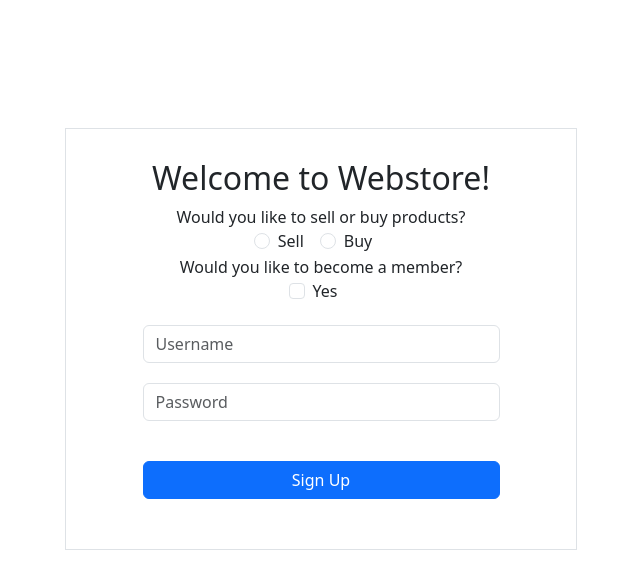
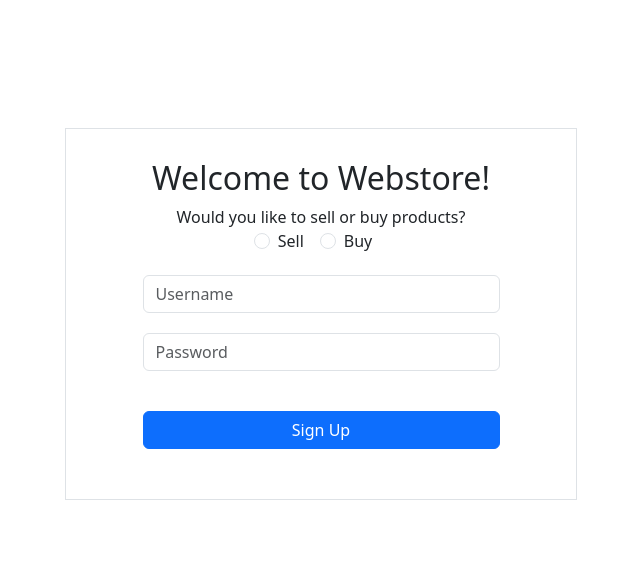
Before and after one commit to ashleylclark/online-marketplace, a React (Vite) app in the folder online-marketplace/: page /signup in a window 1280 px wide. Shown: the top 588 px of the page, without its empty margins (319-959 px from the left). Built offline with nearby package versions, Linux system fonts and the light colour scheme.

Commit message:
added more page navigation capability

```diff
--- a/online-marketplace/src/pages/log in/LogIn.jsx
+++ b/online-marketplace/src/pages/log in/LogIn.jsx
@@ -2,7 +2,7 @@ import Container from 'react-bootstrap/Container'
 import Form from 'react-bootstrap/Form'
 import Button from 'react-bootstrap/Button'
 import Nav from 'react-bootstrap/Nav'
-import {Link} from 'react-router-dom'
+import { Link } from 'react-router-dom'
 
 import './login.css'
 
@@ -12,7 +12,9 @@ const LogIn = () => {
       <h2>Welcome to Webstore!</h2>
       <Form.Control className='input-form' type='text' placeholder='Username' />
       <Form.Control className='input-form' type='password' placeholder='Password' />
-      <Button id='logIn-btn' variant='primary' type='submit'>Log In</Button>
+      <Link to="/home">
+        <Button id='logIn-btn' variant='primary' type='submit'>Log In</Button>
+      </Link>
       <Nav>
         <Link id='signUp-btn' to="signup">Don't have an account?</Link>
       </Nav>
--- a/online-marketplace/src/pages/sign up/SignUp.jsx
+++ b/online-marketplace/src/pages/sign up/SignUp.jsx
@@ -1,3 +1,5 @@
+import { useState } from 'react';
+import { Link } from 'react-router-dom';
 import Container from 'react-bootstrap/Container';
 import Form from 'react-bootstrap/Form';
 import Button from 'react-bootstrap/Button';
@@ -13,20 +15,24 @@ const askMember = () => {
 }
 
 const SignUp = () => {
+  const [selected, setSelected] = useState(null);
+
   return (
     <div>
       <Container id='sign-up' className='text-center border'>
         <h2>Welcome to Webstore!</h2>
         <p>Would you like to sell or buy products?</p>
         <Form>
-          <Form.Check inline type='radio' group='sb-grp' id='seller-chk' label='Sell' />
-          <Form.Check inline type='radio' group='sb-grp' id='customer-chk' label='Buy' />
+          <Form.Check inline type='radio' name='sb-grp' id='seller-chk' label='Sell' onChange={() => setSelected(0)} />
+          <Form.Check inline type='radio' name='sb-grp' id='customer-chk' label='Buy' onChange={() => setSelected(1)} />
         </Form>
-        {/* if customer: member? */}
-        {askMember()}
+        {/* if customer: ask if they want to be member */}
+        {selected === 1 && askMember()}
         <Form.Control className='input-form' type='text' placeholder='Username' />
         <Form.Control className='input-form' type='password' placeholder='Password' />
-        <Button id='signUp-btn' variant='primary' type='submit'>Sign Up</Button>
+        <Link to="/home">
+          <Button id='signUp-btn' variant='primary' type='submit'>Sign Up</Button>
+        </Link>
       </Container>
     </div>
   );
```
